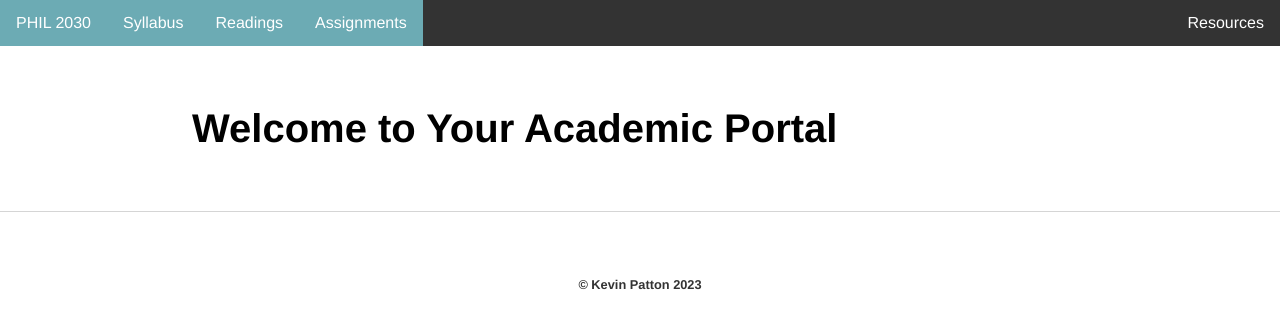
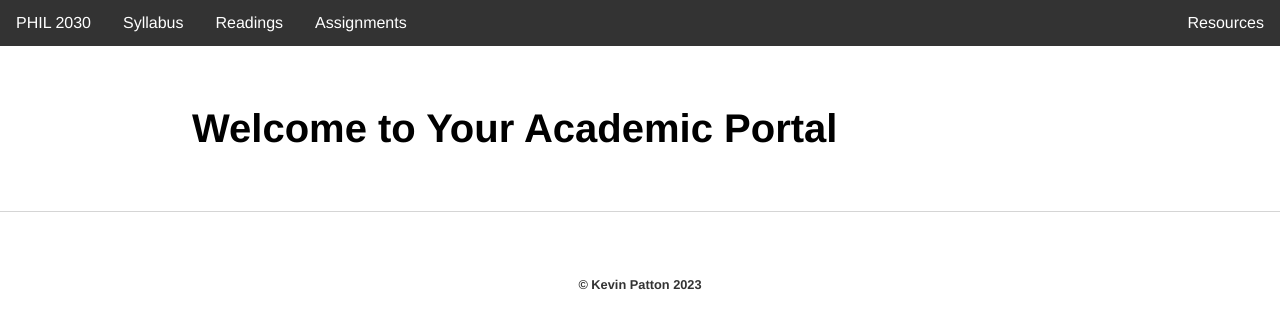
Before and after one commit to kevinjpatton/kevinjpatton.github.io, a Jekyll site: the page built from teaching/new_css_test.html, in a window 1280 px wide. Shown: the top 329 px of the page. Built offline with Jekyll 4.4.1, drawn with Linux system fonts in a browser that asks for light colours; Markdown is read by kramdown in place of the engine named in the settings.

Commit message:
Update student_view.html

```diff
--- a/_layouts/student_view.html
+++ b/_layouts/student_view.html
@@ -32,7 +32,7 @@
 
         ul.topnav li a.active,
         ul.topnav li a:hover:not(.active) {
-            background-color: #6cabb4;
+            background-color: #333;
         }
 
         @media screen and (max-width: 600px) {
```
